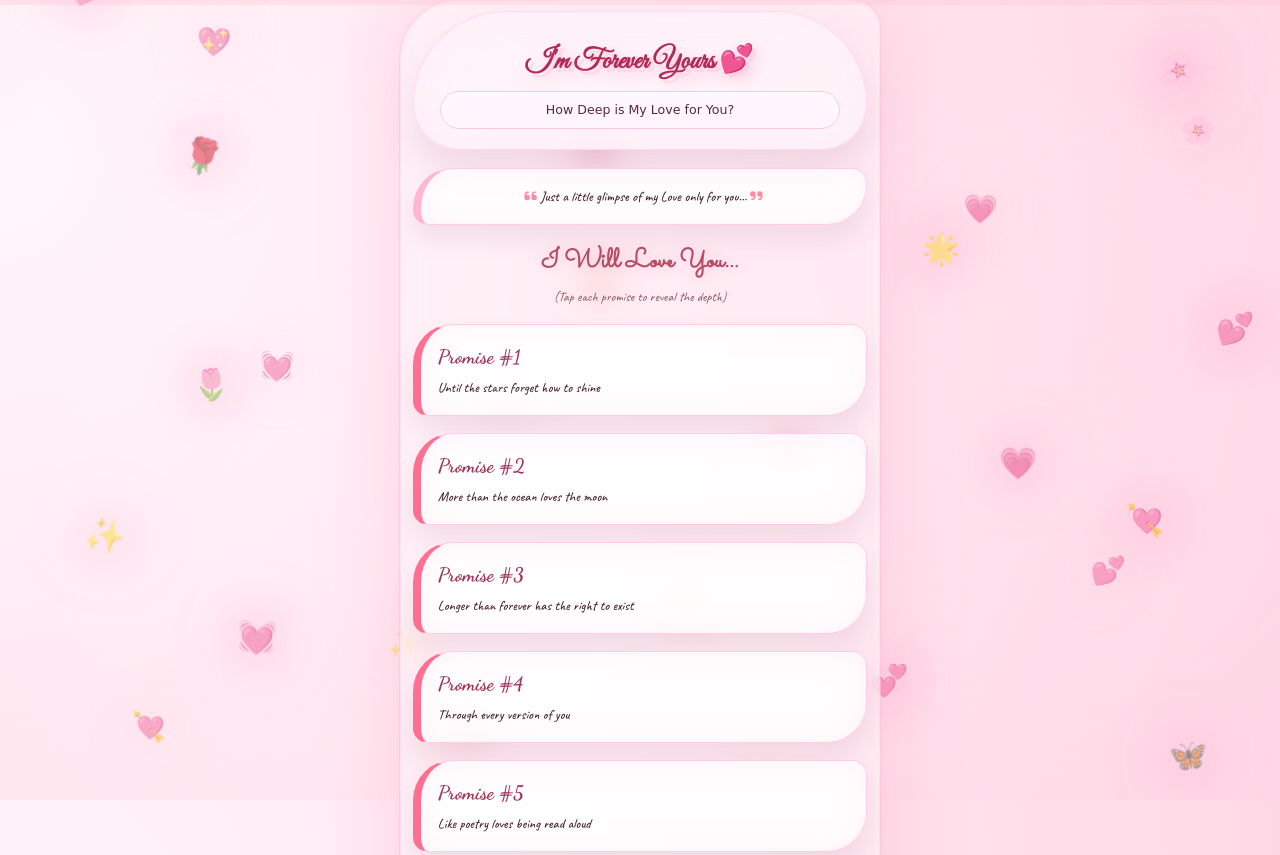
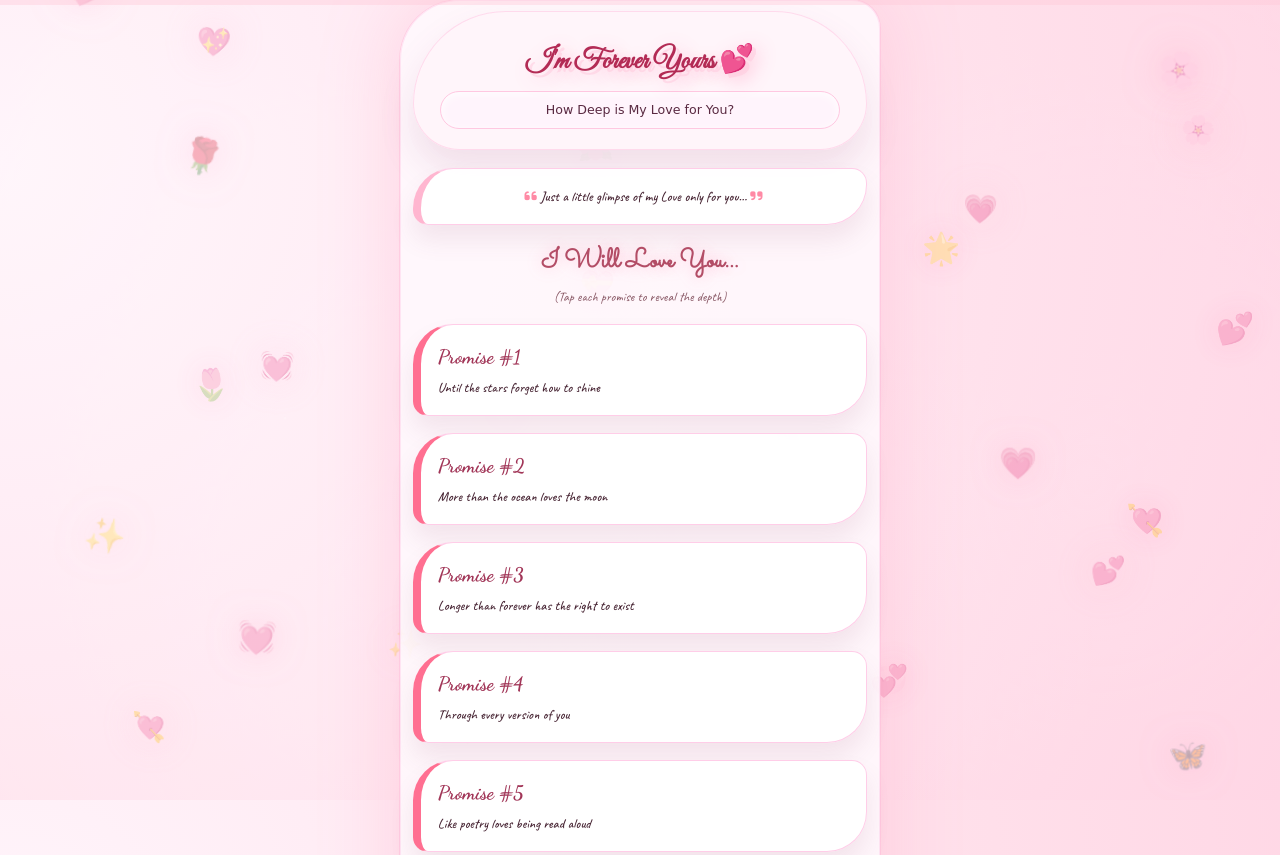
Before and after one commit to beingalo0ser/Surprise3, a plain HTML site: page myloveforyou.html in a window 1280 px wide. Shown: the top 855 px of the page. Drawn offline with nearby package versions, Linux system fonts and the light colour scheme; a web font is replaced by a local one.

Commit message:
myloveforyou.html

```diff
--- a/myloveforyou.html
+++ b/myloveforyou.html
@@ -16,7 +16,7 @@
     <link href="https://fonts.googleapis.com/css2?family=Dancing+Script:wght@400;600;700&family=Great+Vibes&family=Parisienne&family=Sacramento&family=Caveat:wght@400;500;600&family=Quicksand:wght@300;400;500;600&family=Alex+Brush&family=La+Belle+Aurore&family=Playfair+Display:wght@400;500&family=Allura&display=swap" rel="stylesheet">
 
     <style>
-        /* ---------- ENHANCED: MORE FLOATING HEARTS, EXTRA GLOW, FULL MOBILE ---------- */
+        /* ---------- FIXED: NO WHITE SCREEN ISSUE, FULL MOBILE SUPPORT ---------- */
         * {
             margin: 0;
             padding: 0;
@@ -27,6 +27,7 @@
         html {
             font-size: 14px;
             scroll-behavior: smooth;
+            height: 100%;
         }
 
         body {
@@ -36,16 +37,18 @@
             color: #4a1e3a;
             line-height: 1.55;
             min-height: 100vh;
+            height: 100%;
             padding: 0;
+            margin: 0;
             overflow-x: hidden;
+            overflow-y: auto;
             position: relative;
             width: 100%;
-            display: flex;
-            flex-direction: column;
-            align-items: center;
+            display: block;
+            -webkit-overflow-scrolling: touch;
         }
 
-        /* Multi-layer veil - kept */
+        /* Multi-layer veil - kept but optimized */
         body::before {
             content: '';
             position: fixed;
@@ -60,11 +63,11 @@
                 radial-gradient(circle at 70% 15%, rgba(255, 170, 200, 0.12) 0%, transparent 50%),
                 radial-gradient(circle at 30% 70%, rgba(255, 210, 230, 0.2) 0%, transparent 60%);
             pointer-events: none;
-            z-index: 2;
+            z-index: 1;
             mix-blend-mode: overlay;
         }
 
-        /* sparkling stars - kept */
+        /* sparkling stars - kept but optimized */
         body::after {
             content: '';
             position: fixed;
@@ -84,7 +87,7 @@
             background-size: 300% 300%;
             opacity: 0.3;
             pointer-events: none;
-            z-index: 3;
+            z-index: 1;
             animation: starDrift 45s infinite alternate;
         }
 
@@ -94,7 +97,7 @@
             100% { background-position: 20% 20%; opacity: 0.2; }
         }
 
-        /* ===== FLOATING ELEMENTS - ADDED MORE HEARTS, LIGHTER, GENTLER ===== */
+        /* ===== FLOATING ELEMENTS - OPTIMIZED ===== */
         .floating-elements {
             position: fixed;
             top: 0;
@@ -102,19 +105,18 @@
             width: 100%;
             height: 100%;
             pointer-events: none;
-            z-index: 5;
+            z-index: 1;
             overflow: hidden;
         }
 
         .floating-element {
             position: absolute;
             font-size: 2.2rem;
-            opacity: 0.5;
-            z-index: 5;
+            opacity: 0.3;
+            z-index: 1;
             animation: divineDrift 28s infinite ease-in-out;
             pointer-events: none;
-            filter: drop-shadow(0 0 25px rgba(255, 80, 150, 0.7)) blur(0.3px);
-            text-shadow: 0 0 30px rgba(255, 200, 230, 0.9);
+            filter: drop-shadow(0 0 15px rgba(255, 80, 150, 0.5));
             will-change: transform;
         }
 
@@ -126,7 +128,7 @@
             100% { transform: translate(0, 0) rotate(0deg) scale(1); }
         }
 
-        /* extra layer of floating hearts — new! */
+        /* extra layer of floating hearts — optimized */
         .extra-hearts {
             position: fixed;
             top: 0;
@@ -134,14 +136,14 @@
             width: 100%;
             height: 100%;
             pointer-events: none;
-            z-index: 6;
+            z-index: 1;
         }
         .extra-hearts span {
             position: absolute;
             font-size: 2rem;
-            opacity: 0.45;
+            opacity: 0.3;
             animation: floatHeart 20s infinite alternate ease-in-out;
-            filter: drop-shadow(0 0 30px #ffa7c2);
+            filter: drop-shadow(0 0 20px #ffa7c2);
         }
         @keyframes floatHeart {
             0% { transform: translateY(0) translateX(0) rotate(0deg); }
@@ -167,35 +169,35 @@
             box-shadow: 0 0 15px #ff8aa5;
         }
 
-        /* ===== MAIN CONTAINER - more compact for mobile ===== */
+        /* ===== MAIN CONTAINER - FIXED FOR MOBILE ===== */
         .container {
             max-width: 480px;
             width: 100%;
             margin: 0 auto;
             padding: 10px 12px 25px;
             position: relative;
-            z-index: 30;
-            background: rgba(255, 248, 252, 0.3);
-            backdrop-filter: blur(16px);
-            -webkit-backdrop-filter: blur(16px);
+            z-index: 10;
+            background: rgba(255, 248, 252, 0.92);
             border-radius: 60px 28px 60px 28px;
             box-shadow:
                 0 0 80px rgba(255, 130, 170, 0.25),
-                0 0 0 1px rgba(255, 200, 225, 0.6),
-                inset 0 0 30px rgba(255, 240, 245, 0.7);
+                0 0 0 1px rgba(255, 200, 225, 0.6);
             border: 1px solid rgba(255, 220, 240, 0.7);
+            transform: translateZ(0);
+            backface-visibility: hidden;
+            perspective: 1000px;
+            -webkit-font-smoothing: antialiased;
         }
 
-        /* header */
+        /* header - fixed */
         .header {
             text-align: center;
             padding: 28px 12px 20px;
             margin-bottom: 18px;
-            background: rgba(255, 245, 250, 0.8);
-            backdrop-filter: blur(24px);
+            background: rgba(255, 245, 250, 0.95);
             border-radius: 120px 120px 60px 60px;
             border: 1.8px solid rgba(255, 215, 235, 0.9);
-            box-shadow: 0 20px 35px rgba(160, 90, 130, 0.15), inset 0 0 40px rgba(255, 235, 245, 0.9);
+            box-shadow: 0 20px 35px rgba(160, 90, 130, 0.15);
         }
 
         .header h1 {
@@ -219,8 +221,7 @@
             color: #5a2a42;
             max-width: 400px;
             margin: 0 auto;
-            background: rgba(255, 245, 252, 0.9);
-            backdrop-filter: blur(16px);
+            background: rgba(255, 245, 252, 0.95);
             padding: 8px 18px;
             border-radius: 120px;
             box-shadow: inset 0 2px 10px rgba(255, 255, 255, 0.9);
@@ -269,19 +270,20 @@
             50% { transform: scale(1.2); opacity: 1; }
         }
 
-        /* timeline items */
+        /* timeline items - fixed */
         .timeline-item {
-            background: rgba(255, 255, 255, 0.85);
-            backdrop-filter: blur(20px);
+            background: rgba(255, 255, 255, 0.95);
             border-radius: 40px 15px 40px 15px;
             padding: 1.2rem 1.2rem;
             margin: 1.2rem 0;
-            box-shadow: 0 15px 25px rgba(140, 70, 100, 0.1), inset 0 0 25px rgba(255, 240, 245, 0.8);
+            box-shadow: 0 15px 25px rgba(140, 70, 100, 0.1);
             border: 1.5px solid rgba(255, 200, 230, 0.9);
             border-left: 8px solid #ff6f91;
-            transition: transform 0.2s ease, box-shadow 0.2s;
+            transition: transform 0.2s ease;
             cursor: pointer;
             -webkit-tap-highlight-color: transparent;
+            transform: translateZ(0);
+            backface-visibility: hidden;
         }
         .timeline-item:active {
             transform: translateY(-4px);
@@ -317,18 +319,19 @@
             animation: fadeIn 0.4s ease;
         }
 
-        /* forever section */
+        /* forever section - fixed */
         .forever-section {
             text-align: center;
             padding: 1.8rem 1.2rem;
-            background: rgba(255, 245, 252, 0.9);
-            backdrop-filter: blur(32px);
+            background: rgba(255, 245, 252, 0.95);
             border-radius: 80px 30px 80px 30px;
             margin: 2rem 0;
             border: 2px solid rgba(255, 210, 235, 0.95);
-            box-shadow: 0 25px 40px rgba(140, 70, 120, 0.15), inset 0 0 50px rgba(255, 235, 245, 0.8);
+            box-shadow: 0 25px 40px rgba(140, 70, 120, 0.15);
             position: relative;
             overflow: hidden;
+            transform: translateZ(0);
+            backface-visibility: hidden;
         }
         .forever-text {
             font-family: 'Caveat', cursive;
@@ -349,13 +352,12 @@
             text-shadow: 0 4px 15px rgba(255, 90, 160, 0.2);
         }
 
-        /* poetry lines */
+        /* poetry lines - fixed */
         .poetry-line {
             display: flex;
             align-items: center;
             gap: 0.8rem;
-            background: rgba(255, 255, 255, 0.7);
-            backdrop-filter: blur(8px);
+            background: rgba(255, 255, 255, 0.95);
             border-radius: 35px 8px 35px 8px;
             padding: 0.8rem 1rem;
             margin: 0.8rem 0;
@@ -383,7 +385,7 @@
             font-weight: 500;
         }
 
-        /* flip cards */
+        /* flip cards - fixed */
         .flip-grid {
             display: grid;
             grid-template-columns: repeat(3, 1fr);
@@ -422,13 +424,11 @@
             box-shadow: 0 10px 18px rgba(140, 70, 100, 0.15);
         }
         .flip-front {
-            background: rgba(255, 255, 255, 0.9);
-            backdrop-filter: blur(5px);
+            background: rgba(255, 255, 255, 0.95);
             color: #b34167;
         }
         .flip-back {
-            background: rgba(255, 230, 240, 0.9);
-            backdrop-filter: blur(5px);
+            background: rgba(255, 230, 240, 0.95);
             color: #4a2a3a;
             transform: rotateY(180deg);
             border-left: 5px solid #ff8aa5;
@@ -448,10 +448,9 @@
             line-height: 1.3;
         }
 
-        /* truth section */
+        /* truth section - fixed */
         .truth-section {
-            background: rgba(255, 245, 252, 0.9);
-            backdrop-filter: blur(25px);
+            background: rgba(255, 245, 252, 0.95);
             border-radius: 60px 20px 60px 20px;
             padding: 1.5rem 1.2rem;
             margin: 2rem 0;
@@ -496,10 +495,9 @@
             animation: fadeIn 0.5s ease;
         }
 
-        /* reason generator */
+        /* reason generator - fixed */
         .reason-generator {
-            background: rgba(255, 245, 252, 0.9);
-            backdrop-filter: blur(25px);
+            background: rgba(255, 245, 252, 0.95);
             border-radius: 60px 20px 60px 20px;
             padding: 1.5rem 1.2rem;
             margin: 2rem 0;
@@ -513,7 +511,7 @@
             margin-bottom: 1.2rem;
         }
         .reason-box {
-            background: rgba(255, 255, 255, 0.8);
+            background: rgba(255, 255, 255, 0.9);
             border-radius: 45px 12px 45px 12px;
             padding: 1.5rem 1rem;
             margin: 1rem 0;
@@ -559,10 +557,9 @@
             margin-top: 0.8rem;
         }
 
-        /* love letter */
+        /* love letter - fixed */
         .love-letter {
-            background: rgba(255, 251, 250, 0.96);
-            backdrop-filter: blur(35px);
+            background: rgba(255, 251, 250, 0.98);
             border-radius: 60px 25px 60px 25px;
             padding: 2rem 1.4rem;
             margin: 2rem 0;
@@ -574,6 +571,8 @@
             cursor: pointer;
             transition: transform 0.2s;
             box-shadow: 0 25px 40px rgba(150, 70, 120, 0.2);
+            transform: translateZ(0);
+            backface-visibility: hidden;
         }
         .love-letter:active {
             transform: translateY(-4px);
@@ -666,11 +665,77 @@
             to { opacity: 1; transform: translateY(0); }
         }
 
-        /* sparkle animation (added in JS) */
+        /* sparkle animation */
         @keyframes sparkleFade {
             0% { opacity: 0; transform: scale(0.4); }
             50% { opacity: 1; transform: scale(1.1); }
             100% { opacity: 0; transform: scale(1.4) translateY(-12px); }
+        }
+
+        /* iOS specific fixes - CORRECTED */
+        @supports (-webkit-touch-callout: none) {
+            .container {
+                background: rgba(255, 248, 252, 0.98);
+            }
+
+            .header {
+                background: rgba(255, 245, 250, 0.98);
+            }
+
+            .timeline-item {
+                background: rgba(255, 255, 255, 0.98);
+            }
+
+            .forever-section {
+                background: rgba(255, 245, 252, 0.98);
+            }
+
+            .love-letter {
+                background: rgba(255, 251, 250, 0.99);
+            }
+
+            .reason-generator {
+                background: rgba(255, 245, 252, 0.98);
+            }
+
+            .truth-section {
+                background: rgba(255, 245, 252, 0.98);
+            }
+
+            .flip-front {
+                background: rgba(255, 255, 255, 0.98);
+            }
+
+            .flip-back {
+                background: rgba(255, 230, 240, 0.98);
+            }
+
+            .poetry-line {
+                background: rgba(255, 255, 255, 0.98);
+            }
+
+            body {
+                height: -webkit-fill-available;
+            }
+
+            html {
+                height: -webkit-fill-available;
+            }
+
+            /* Disable any backdrop filters on iOS */
+            .container, .header, .timeline-item, .forever-section, .love-letter,
+            .reason-generator, .truth-section, .flip-card, .poetry-line {
+                backdrop-filter: none !important;
+                -webkit-backdrop-filter: none !important;
+            }
+        }
+
+        /* Ensure all sections are visible */
+        section, .timeline-item, .forever-section, .love-letter, .reason-generator {
+            position: relative;
+            z-index: 20;
+            display: block;
+            visibility: visible;
         }
 
         @media (max-width: 380px) {
@@ -682,7 +747,7 @@
     </style>
 </head>
 <body>
-    <!-- ===== FLOATING ELEMENTS - ORIGINAL + EXTRA HEARTS ===== -->
+    <!-- ===== FLOATING ELEMENTS ===== -->
     <div class="floating-elements">
         <div class="floating-element" style="top: 3%; left: 2%; animation-delay: 0s;">💖</div>
         <div class="floating-element" style="top: 12%; left: 88%; animation-delay: 1.8s;">🌸</div>
@@ -704,7 +769,7 @@
         <div class="floating-element" style="top: 95%; left: 58%; animation-delay: 22s;">✨</div>
     </div>
 
-    <!-- EXTRA LAYER: MORE FLOATING HEARTS (new) -->
+    <!-- EXTRA LAYER: MORE FLOATING HEARTS -->
     <div class="extra-hearts">
         <span style="top: 5%; left: 15%; animation-duration: 26s;">💖</span>
         <span style="top: 25%; left: 75%; animation-duration: 32s;">💗</span>
@@ -794,7 +859,7 @@
 
         <div class="divider reveal"><span class="divider-line"></span><span class="divider-icon">✨</span><span class="divider-line"></span></div>
 
-        <!-- sections 7 to 15 (all kept, same order) -->
+        <!-- sections 7 to 15 -->
         <section class="timeline-item reveal"><div class="timeline-title">✨ In Another Life</div><div class="timeline-text">In another life, I would still find you.<br><br>I would cross oceans I've never seen,<br>climb mountains that touch the sky,<br>walk through fire and through ice —<br>just to end up where I am right now:<br>right here, next to you.<br><br>In another life, I would love you just the same.<br>With the same heart. The same soul. The same devotion.<br><br>Because it was never about this life or that life.<br>It was always about you.<br><br>And in every universe, in every timeline, in every possibility —<br>I choose you. I will always choose you.</div></section>
 
         <section class="timeline-item reveal"><div class="timeline-title">🌸 If Love Had a Language</div><div class="timeline-text">If love had a language, it would be the sound of your name.<br>If love had a color, it would be the shade your eyes turn in sunlight.<br>If love had a taste, it would be the sweetness of your lips.<br>If love had a texture, it would be the softness of your skin against mine.<br>If love had a sound, it would be your laughter echoing in my ears.<br>If love had a home, it would be anywhere you are.<br>If love had a name, it would be yours.</div></section>
@@ -820,7 +885,7 @@
     </div>
 
     <script>
-        // ---------- ALL ORIGINAL JAVASCRIPT INTACT, with extra sparkle ----------
+        // ---------- ALL JAVASCRIPT INTACT ----------
         const promises = [{text:"Until the stars forget how to shine",hidden:"Even then, my love would find a way to glow"},{text:"More than the ocean loves the moon",hidden:"Endless, faithful, pulled by you always"},{text:"Longer than forever has the right to exist",hidden:"I'll wait for you in whatever comes after"},{text:"Through every version of you",hidden:"Your best days, your darkest nights — all of you"},{text:"Like poetry loves being read aloud",hidden:"My love exists to be heard, felt, known by you"},{text:"Deeper than pain, higher than joy",hidden:"It transcends everything, holds everything"},{text:"In every language my soul knows",hidden:"Even the ones I haven't learned yet"},{text:"Beyond what my heart can hold",hidden:"It spills over, reaches you, always reaches you"},{text:"Until my last breath becomes your name",hidden:"And even after — especially after"}];
         const poetryLines = [{emoji:"🌅",text:"In the sunrise you sleep through"},{emoji:"🌙",text:"In the moon I stare at thinking of you"},{emoji:"☕",text:"In the tea I make the way you like it"},{emoji:"📱",text:"In the good morning text I send before my feet hit the floor"},{emoji:"😢",text:"In the tears I'll cry when you're hurting"},{emoji:"😊",text:"In the laugh that escapes when you're happy"},{emoji:"🤲",text:"In every prayer — spoken and unspoken"},{emoji:"🌧️",text:"In the storm when you need shelter"},{emoji:"☀️",text:"In the ordinary Tuesday when nothing special happens"},{emoji:"💭",text:"In the thoughts that wander and always find you"},{emoji:"🕯️",text:"In the quiet moments when I thank God for you"}];
         const flipCards = [{icon:"🏠",front:"My Home",back:"Where my soul stopped searching"},{icon:"🕊️",front:"My Peace",back:"The silence that heals everything"},{icon:"∞",front:"My Forever",back:"The only destination I ever wanted"}];
@@ -828,9 +893,24 @@
         let currentReasonIndex = 0;
 
         document.addEventListener('DOMContentLoaded', function() {
-            initProgressBar(); initScrollReveal(); generatePromises(); generatePoetry(); generateFlipCards(); setupTruthSection(); setupPoetryScroll();
+            initProgressBar();
+            initScrollReveal();
+            generatePromises();
+            generatePoetry();
+            generateFlipCards();
+            setupTruthSection();
+            setupPoetryScroll();
             currentReasonIndex = Math.floor(Math.random() * reasonsList.length);
             document.getElementById('reasonDisplay').innerHTML = `<i class="fas fa-quote-left"></i> ${reasonsList[currentReasonIndex]} <i class="fas fa-quote-right"></i>`;
+
+            // Force visibility check
+            setTimeout(() => {
+                document.querySelectorAll('.reveal').forEach(el => {
+                    if (el.getBoundingClientRect().top < window.innerHeight) {
+                        el.classList.add('active');
+                    }
+                });
+            }, 100);
         });
 
         function generatePromises() {
@@ -892,11 +972,8 @@
             const reveals = document.querySelectorAll('.reveal');
             const obs = new IntersectionObserver((e)=>{ e.forEach(entry=>{ if(entry.isIntersecting) entry.target.classList.add('active'); }); }, {threshold:0.1});
             reveals.forEach(r=>obs.observe(r));
-            setTimeout(()=>{ reveals.forEach(r=>{ if(r.getBoundingClientRect().top<window.innerHeight-20) r.classList.add('active'); }); },100);
         }
-
-        // sparkle style already in css
     </script>
-    <style> /* ensure sparkle keyframes exist */ @keyframes sparkleFade{0%{opacity:0;transform:scale(0.4);}50%{opacity:1;transform:scale(1.1);}100%{opacity:0;transform:scale(1.4) translateY(-12px);}}</style>
+    <style> @keyframes sparkleFade{0%{opacity:0;transform:scale(0.4);}50%{opacity:1;transform:scale(1.1);}100%{opacity:0;transform:scale(1.4) translateY(-12px);}}</style>
 </body>
 </html>
```
